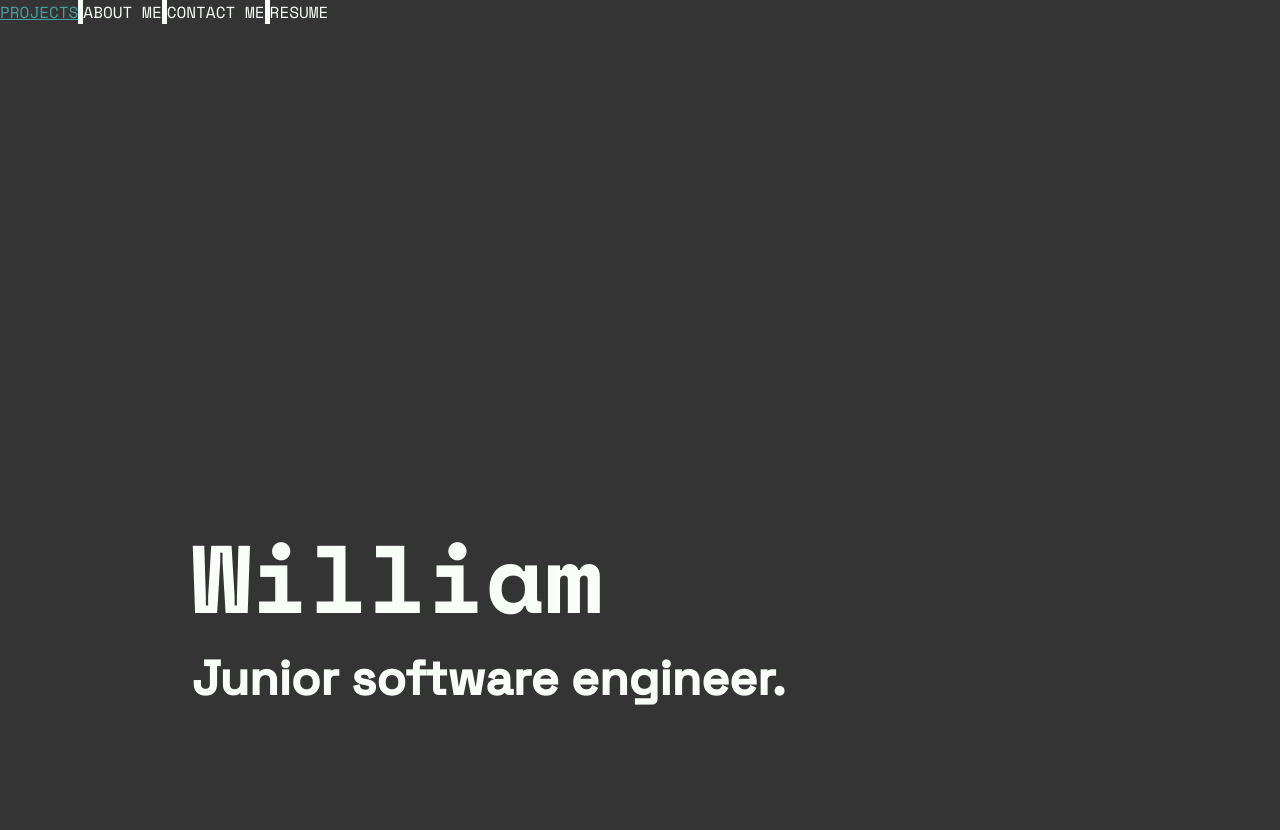
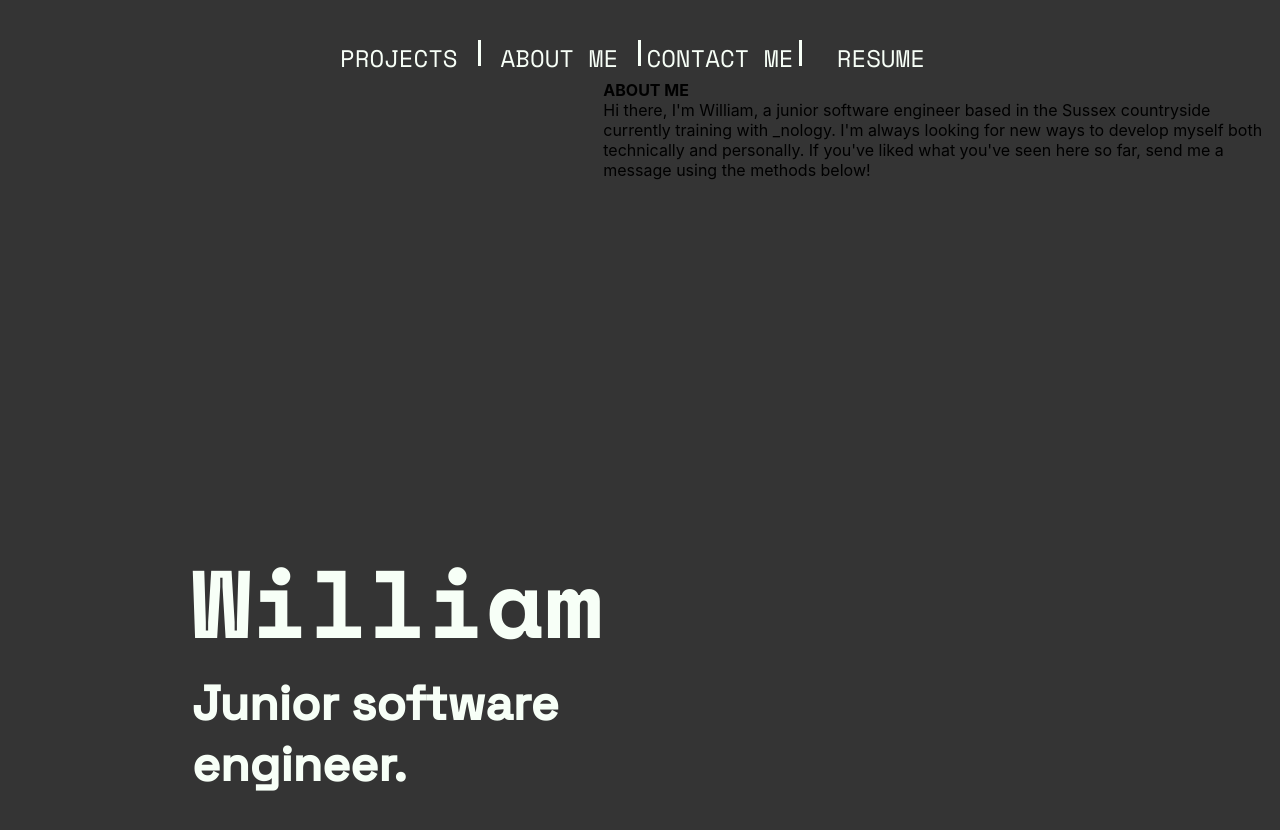
Before and after one commit to WilliamBusby/portfolio, a React (Create React App) app: page / in a window 1280 px wide. Both pictures are taken after a click on the item "ABOUT ME". Shown: the top 830 px of the page. Built offline with nearby package versions, Linux system fonts and the light colour scheme.

Commit message:
Fixing navbar, still styling to finish

```diff
--- a/src/assets/styles/_mixins.scss
+++ b/src/assets/styles/_mixins.scss
@@ -23,14 +23,25 @@
   top: (--top-height-after);
 }
 
-@mixin anchor() {
+@mixin anchor($desktop-font, $tablet-font, $phone-font) {
   color: $text-primary-colour;
   text-align: center;
+  text-decoration: none;
 
   &:hover {
     color: $anchor-hover-colour;
     cursor: pointer;
     text-decoration: underline;
+  }
+
+  font-size: $desktop-font;
+
+  @media screen and (max-width: 992px) {
+    font-size: $tablet-font;
+  }
+
+  @media screen and (max-width: 660px) {
+    font-size: $phone-font;
   }
 }
 
--- a/src/assets/styles/_variables.scss
+++ b/src/assets/styles/_variables.scss
@@ -22,7 +22,7 @@ $star-three-colour: rgba(238, 238, 238, 0.75); // Smallest stars
 // Borders and drop shadows
 
 $basic-border-design-1px: 1px solid $text-primary-colour; // Images of websites & section dividers
-$navbar-border-right-5px: 5px solid $text-primary-colour;
+$navbar-border-right-3px: 3px solid $text-primary-colour;
 
 // Background related
 
--- a/src/components/AboutMe/AboutMe.tsx
+++ b/src/components/AboutMe/AboutMe.tsx
@@ -1,10 +1,17 @@
+import { useEffect } from 'react';
+import { ProjectContainerProps } from '../../assets/interfaces/ProjectContainerProps';
 import './AboutMe.scss';
 
-const AboutMe = (props) => {
+const AboutMe = (props: ProjectContainerProps) => {
+
+  useEffect(() => {
+    props.setProjectCardInfo(null);
+  }, [])
 
   return (
     <div className='about-me'>
-      <h4 className="about-me__header"></h4>
+      <h4 className="about-me__header">ABOUT ME</h4>
+      <p className='about-me__content'>Hi there, I'm William, a junior software engineer based in the Sussex countryside currently training with _nology. I'm always looking for new ways to develop myself both technically and personally. If you've liked what you've seen here so far, send me a message using the methods below!</p>
     </div>
   )
 }
--- a/src/components/ContactMe/ContactMe.scss
+++ b/src/components/ContactMe/ContactMe.scss
@@ -0,0 +1,29 @@
+@import "../../assets/styles/styles";
+
+.contact-me {
+
+  display: flex;
+  flex-direction: column;
+
+  &__header {
+    @include heading(32px, 24px, 16px)
+  }
+
+  &__content {
+    @include mainText(24px, 16px, 12px)
+  }
+
+  &__list {
+    display: flex;
+    flex-direction: row;
+    justify-content: space-evenly;
+  }
+
+  &__link {
+    list-style: none;
+  }
+
+  &__link > a {
+    @include anchor(48px, 40px, 32px)
+  }
+}
--- a/src/components/ContactMe/ContactMe.tsx
+++ b/src/components/ContactMe/ContactMe.tsx
@@ -1,10 +1,31 @@
+import { useEffect } from 'react';
+import { ProjectContainerProps } from '../../assets/interfaces/ProjectContainerProps';
 import './ContactMe.scss';
+import { FontAwesomeIcon } from '@fortawesome/react-fontawesome';
+import { faGithub, faLinkedin } from '@fortawesome/free-brands-svg-icons';
+import { faEnvelope } from '@fortawesome/free-solid-svg-icons';
 
-const ContactMe = (props) => {
+const ContactMe = (props: ProjectContainerProps) => {
+
+  useEffect(() => {
+    props.setProjectCardInfo(null);
+  }, [])
 
   return (
     <div className="contact-me">
       <h4 className='contact-me__header'>CONTACT ME</h4>
+      <p className='contact-me__content'>Contact me with the methods below</p>
+      <ul className='contact-me__list'>
+        <li className="contact-me__link">
+          <a href="https://github.com/WilliamBusby" target="_blank" title="Github Profile"><FontAwesomeIcon icon={faGithub} /></a>
+        </li>
+        <li className="contact-me__link">
+          <a href="https://www.linkedin.com/in/william-busby-001b2b1b9/" target="_blank" title="LinkedIn Profile"><FontAwesomeIcon icon={faLinkedin} /></a>
+        </li>
+        <li className="contact-me__link">
+          <a href="mailto:williambusby1999@gmail.com" target="_blank" title="Email Me"><FontAwesomeIcon icon={faEnvelope} /></a>
+        </li>
+      </ul>
     </div>
   )
 }
--- a/src/components/ProjectCard/ProjectCard.scss
+++ b/src/components/ProjectCard/ProjectCard.scss
@@ -1,6 +1,15 @@
 @import "../../assets/styles/styles";
 
 .project-card {
-  padding: 25px 0 0 192px;
-  height: 425px;
+  padding: 25px 0 0 0;
+  margin-left: 192px;
+  height: 450px;
+
+  &__exists {
+    border-bottom: $basic-border-design-1px;
+  }
+
+  &__name {
+    @include mainText(32px, 18px, 16px)
+  }
 }
--- a/src/components/ProjectCard/ProjectCard.tsx
+++ b/src/components/ProjectCard/ProjectCard.tsx
@@ -11,7 +11,7 @@ const ProjectCard = (props: ProjectCardProps) => {
   }
 
   return (
-    <div className='project-card'>
+    <div className='project-card__exists project-card'>
       <h5 className='project-card__name'>{props.project.name}</h5>
       <img className='project-card__img' src={props.project.imageUrl} alt={props.project.altText} />
       <a className='project-card__link' href={props.project.githubUrl}><FontAwesomeIcon icon={faGithub} /></a>
--- a/src/containers/Main/Main.tsx
+++ b/src/containers/Main/Main.tsx
@@ -5,14 +5,14 @@ import AboutMe from '../../components/AboutMe/AboutMe';
 import ContactMe from '../../components/ContactMe/ContactMe';
 import ProjectContainer from '../ProjectContainer/ProjectContainer';
 import ProjectCard from '../../components/ProjectCard/ProjectCard';
-import { useState } from 'react';
+import { useEffect, useState } from 'react';
 import { Project } from '@/assets/interfaces/Project';
 
 const Main = (props: MainProps) => {
 
   let [projectCardInfo, setProjectCardInfo] = useState<Project | null>(null);
 
-  const availableContent = [null, <ProjectContainer setProjectCardInfo={setProjectCardInfo}/>, <AboutMe />, <ContactMe />]
+  const availableContent = [null, <ProjectContainer setProjectCardInfo={setProjectCardInfo}/>, <AboutMe setProjectCardInfo={setProjectCardInfo} />, <ContactMe setProjectCardInfo={setProjectCardInfo} />];
 
   return (
     <div className = "main">
--- a/src/containers/NavBar/NavBar.scss
+++ b/src/containers/NavBar/NavBar.scss
@@ -2,25 +2,28 @@
 
 .nav {
   height: 10%;
+  width: 100%;
 }
 
 .nav-bar {
 
   display: flex;
   flex-direction: row;
-  // justify-content: space-between;
-  width: 100%;
+  justify-content: space-evenly;
+  width: 50%;
+  height: 100%;
+  margin: auto;
+  padding-top: 40px;
 
-  li {
-    list-style-type: none;
+  > :nth-child(-n+3) {
+    border-right: $navbar-border-right-3px;
   }
 
-  > :nth-child(-n+3) {
-    border-right: $navbar-border-right-5px;
-  }
-
-  &__anchor {
-    @include anchor();
+  &__anchor, &__anchor > a {
+    list-style-type: none;
+    width: 100%;
+    height: 65%;
+    @include anchor(24px, 16px, 12px);
     @include primaryText();
   }
 }
--- a/src/containers/NavBar/NavBar.tsx
+++ b/src/containers/NavBar/NavBar.tsx
@@ -17,7 +17,9 @@ const NavBar = (props: NavBarProps) => {
     <nav className='nav'>
       <ul className='nav-bar'>
         {navComponents}
-        <li className='nav-bar__anchor'><a>RESUME</a></li>
+        <li className='nav-bar__anchor'>
+          <a href="https://storage.googleapis.com/portfolio-resume/William_Busby_CV_2022.pdf" target="_blank" title="Resume PDF">RESUME</a>
+        </li>
       </ul>
     </nav>
   )
```
